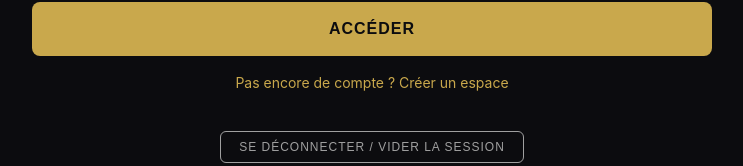
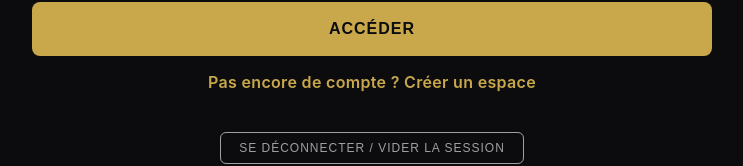
Before and after one commit to asemantix/verify, a plain HTML site: page index.html in a window 1280 px wide. Shown: the part 572-738 px from the top of the page, without its empty margins (268-1011 px from the left). Drawn offline with nearby package versions, Linux system fonts and the light colour scheme.

Commit message:
style: back-link 16px 600 letter-spacing 0.02em

```diff
--- a/index.html
+++ b/index.html
@@ -164,7 +164,7 @@
     .history-item .dest { color: var(--fg); }
     .history-item .date { color: var(--dim); font-size: 11px; }
     .history-item .hash { color: var(--gold); font-family: monospace; font-size: 11px; }
-    .back-link { color: var(--gold); font-size: 14px; cursor: pointer; margin-bottom: 16px; display: inline-block; }
+    .back-link { color: var(--gold); font-size: 16px; font-weight: 600; letter-spacing: 0.02em; cursor: pointer; margin-bottom: 16px; display: inline-block; }
 
     /* Onboarding tutorial modal */
     .tuto-overlay {
```
Also changed, not shown: send.html (+1 -1 lines).
